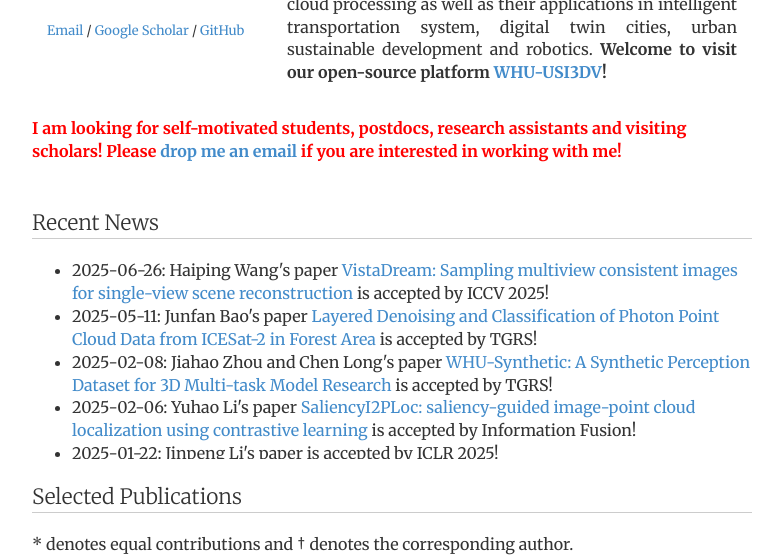
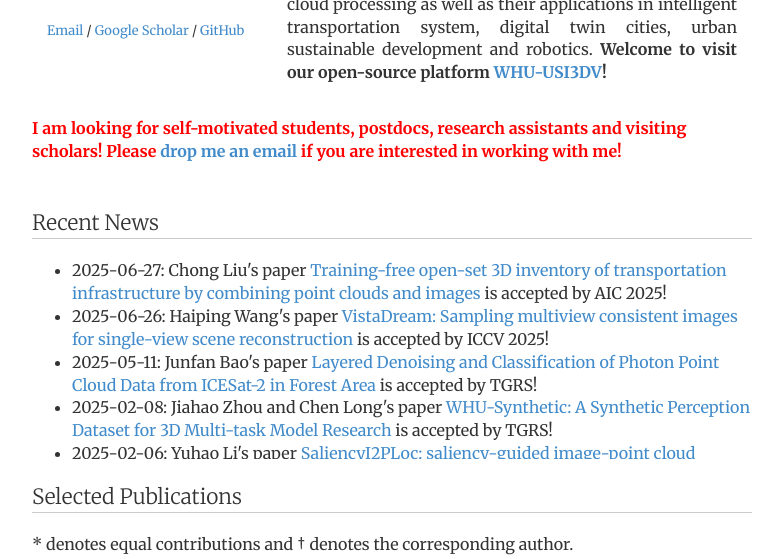
Before and after one commit to dongzhenwhu/dongzhenwhu.github.io, a Jekyll site: the page built from index.html, in a window 1280 px wide and 1400 px high, scrolled down 360 px. Shown: the top 559 px of the window, without its empty margins (248-1028 px from the left). Built offline with Jekyll 4.4.1, drawn with Linux system fonts in a browser that asks for light colours; some of the changed text lies outside the part shown; grey boxes are pictures that could not be loaded.

Commit message:
update Liuchong AIC

```diff
--- a/index.html
+++ b/index.html
@@ -37,6 +37,7 @@ description:
 	<div style="height:200px;overflow-y:auto">
 		<div>
 			<ul>
+				<li>2025-06-27: Chong Liu's paper <a href="https://www.sciencedirect.com/science/article/pii/S0926580525004170">Training-free open-set 3D inventory of transportation infrastructure by combining point clouds and images</a> is accepted by AIC 2025!</li>
 				<li>2025-06-26: Haiping Wang's paper <a href="https://arxiv.org/abs/2410.16892">VistaDream: Sampling multiview consistent images for single-view scene reconstruction</a> is accepted by ICCV 2025!</li>
 				<li>2025-05-11: Junfan Bao's paper <a href="https://ieeexplore.ieee.org/document/11005542">Layered Denoising and Classification of Photon Point Cloud Data from ICESat-2 in Forest Area</a> is accepted by TGRS!</li>
 				<li>2025-02-08: Jiahao Zhou and Chen Long's paper <a href="">WHU-Synthetic: A Synthetic Perception Dataset for 3D Multi-task Model Research</a> is accepted by TGRS!</li>
@@ -103,6 +104,26 @@ description:
 
     <div class="before-item" >
 		<div class="pubimg">
+			<img class="pubpic" src="publications/teasers/Liuchong_AIC25.jpg">
+		</div>
+		<div class="pubdsp">
+			<span class=pubtitle >
+				Training-free open-set 3D inventory of transportation infrastructure by combining point clouds and images<br>
+			</span>
+			<span class=pubauthor >
+				Chong Liu, Mingyu Xie, Changzheng Yuan, Fuxun Liang<sup>&dagger;</sup>, <b>Zhen Dong</b>, Bisheng Yang<br>
+			</span>
+			<span class=publoc >
+			AIC 2025 (IF:11.5)<br>
+		    </span>
+            <span class=publink>
+                [<a href="https://www.sciencedirect.com/science/article/pii/S0926580525004170">Paper</a>]
+            <br></span>
+	    </div>
+    </div>
+
+    <div class="before-item" >
+		<div class="pubimg">
 			<img class="pubpic" src="publications/teasers/SpatialLLM.jpg">
 		</div>
 		<div class="pubdsp">
@@ -110,7 +131,7 @@ description:
 				SpatialLLM: From Multi-modality Data to Urban Spatial Intelligence<br>
 			</span>
 			<span class=pubauthor >
-				Jiabin Chen<sup>*</sup>, Haiping Wang<sup>*</sup>, Jinpeng Li, Yuan Liusup>&dagger;</sup>, <b>Zhen Dong</b>sup>&dagger;</sup>, Bisheng Yang<br>
+				Jiabin Chen<sup>*</sup>, Haiping Wang<sup>*</sup>, Jinpeng Li, Yuan Liu<sup>&dagger;</sup>, <b>Zhen Dong</b>sup>&dagger;</sup>, Bisheng Yang<br>
 			</span>
 			<span class=publoc >
 			arXiv 2025<br>
```
Also changed, not shown: publications/index.html (+20 -0 lines), publications/index_journal.html (+21 -0 lines), publications/index_topic.html (+20 -0 lines), 1 other file.
